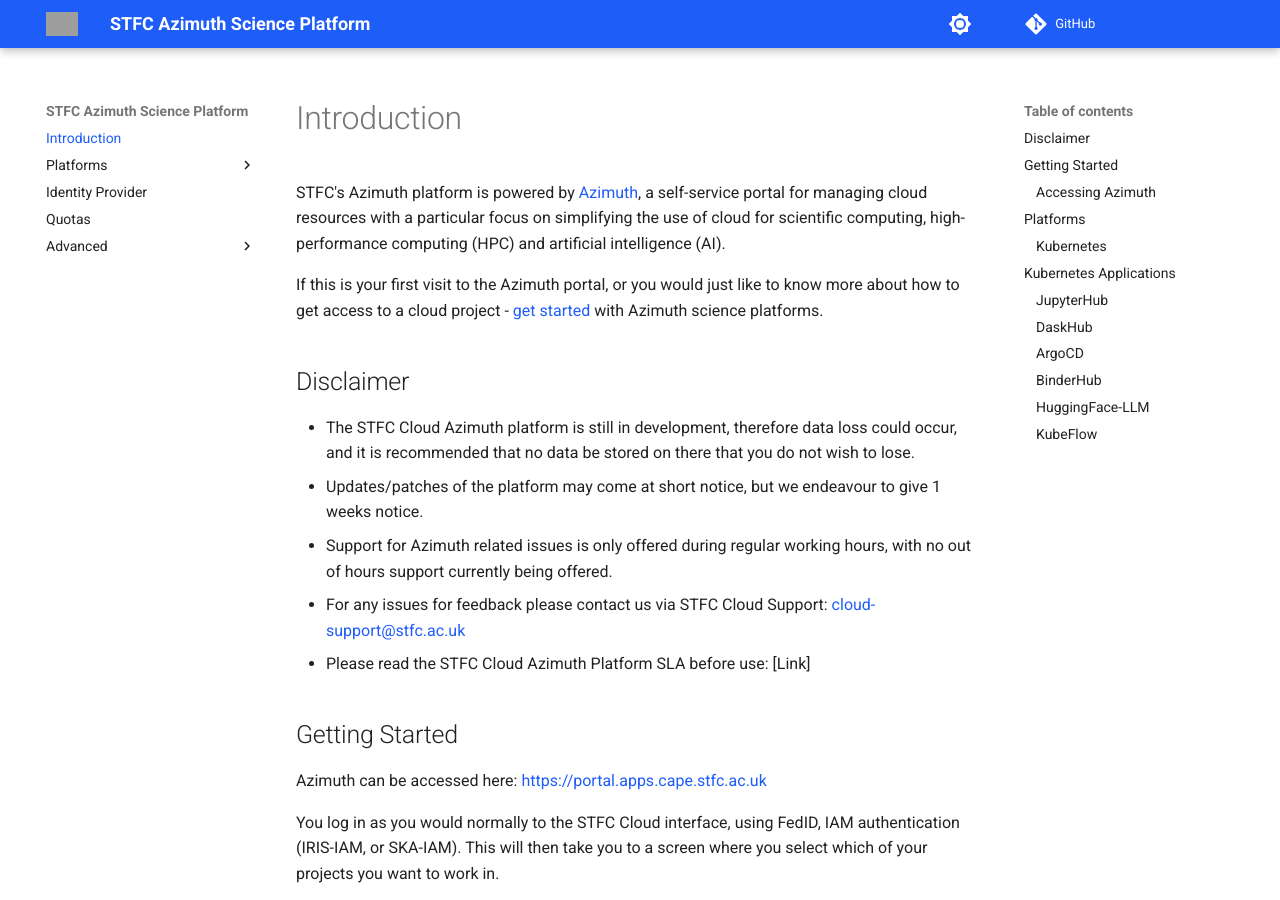
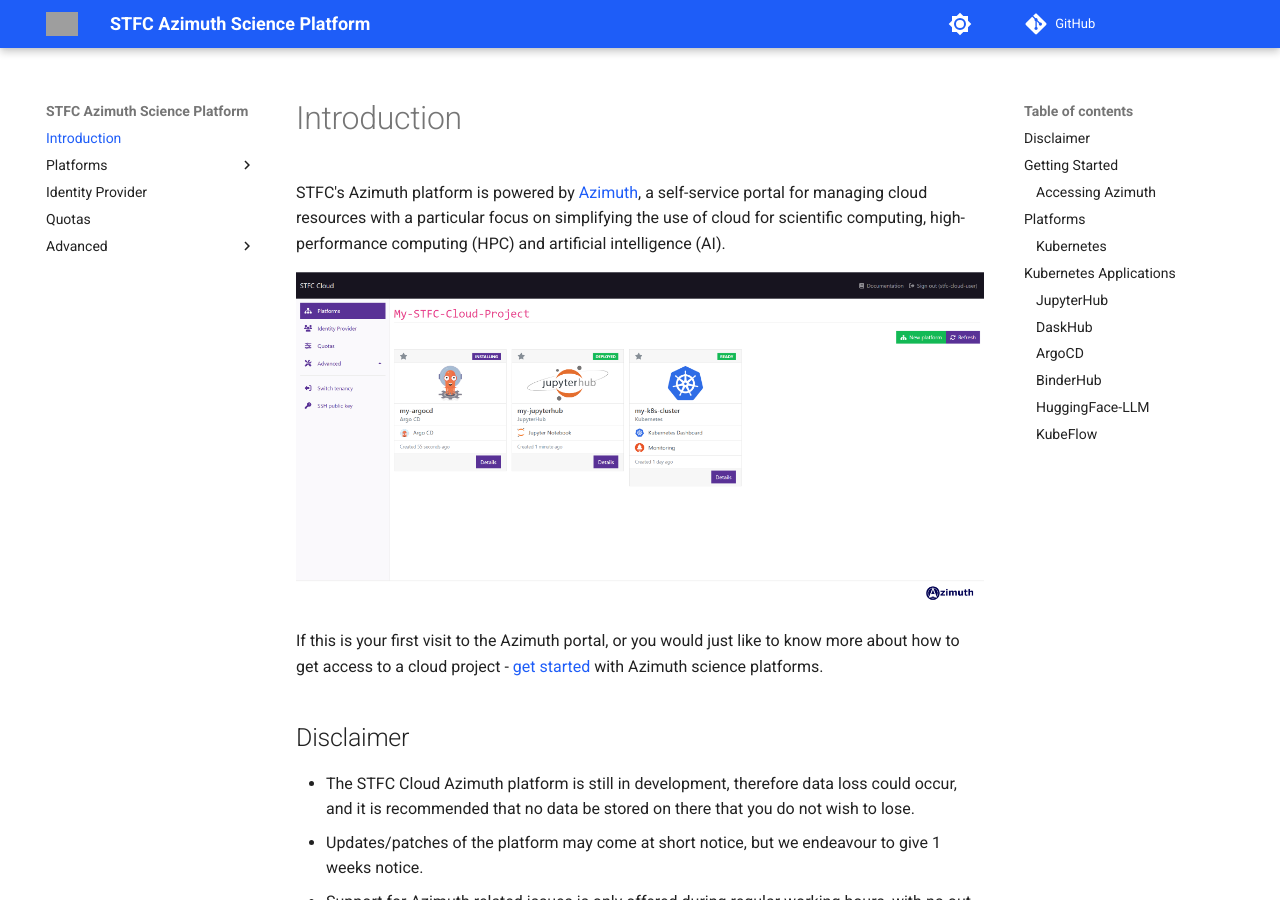
Before and after one commit to stfc/cloud-azimuth-user-docs, an MkDocs documentation site: the page built from docs/index.md, in a window 1280 px wide and 900 px high. Built offline with MkDocs 1.6.1 and Material for MkDocs 9.7.7, drawn with Linux system fonts in a browser that asks for light colours; comment, search, counter and statistics services are not loaded; grey boxes are pictures that could not be loaded.

Commit message:
Add example images to homepage

```diff
--- a/docs/index.md
+++ b/docs/index.md
@@ -4,6 +4,8 @@
 ---
 
 STFC's Azimuth platform is powered by [Azimuth](https://github.com/azimuth-cloud/azimuth/), a self-service portal for managing cloud resources with a particular focus on simplifying the use of cloud for scientific computing, high-performance computing (HPC) and artificial intelligence (AI).
+
+![Azimuth Dashboard](./assets/images/azimuth-dashboard.png){ loading=lazy }
 
 If this is your first visit to the Azimuth portal, or you would just like to know more about how to get access to a cloud project - [get started](#getting-started) with Azimuth science platforms.
 
```
Also changed, not shown: other parts of docs/index.md (+2 -0 lines), docs/assets/images/azimuth-dashboard.png (added), docs/assets/images/azimuth-platforms.png (added).
